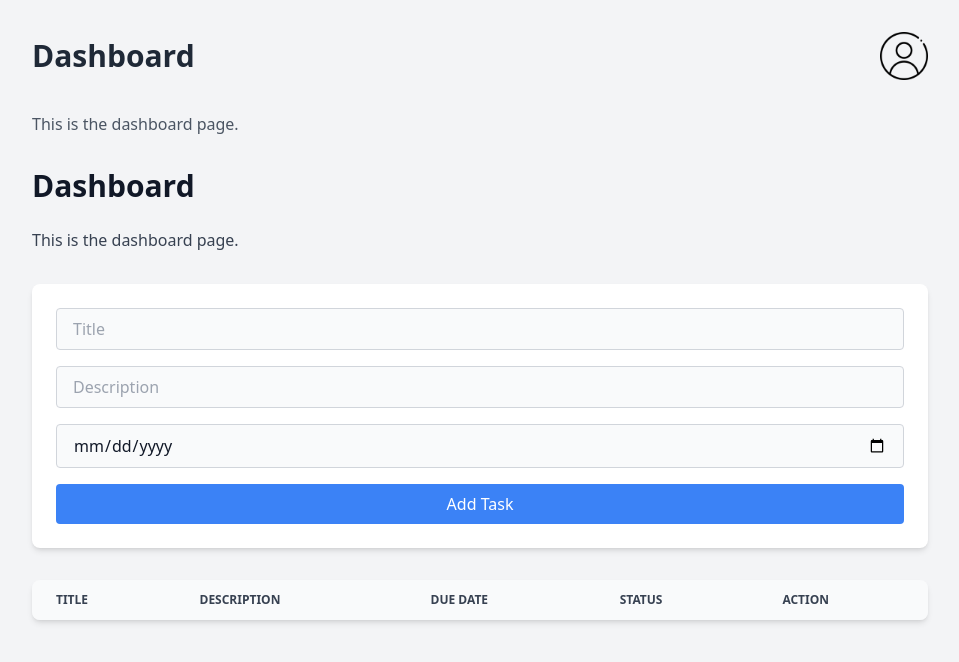
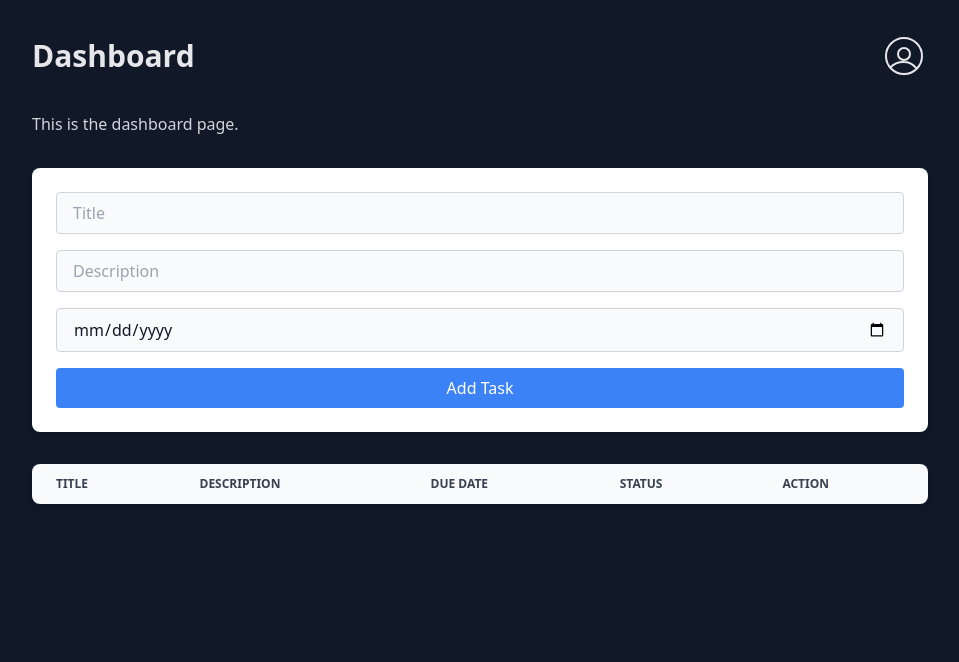
Before and after one commit to miicolas/b2-todolist-typescript, a website with bundled scripts: page views/dashboard.html in a window 1280 px wide. Shown: the whole page, without its empty margins (160-1119 px from the left). Built offline with nearby package versions, Linux system fonts and the light colour scheme; no server answers; sample sign-in values are in the browser's storage.

Commit message:
fix: color ui

```diff
--- a/src/main.ts
+++ b/src/main.ts
@@ -2,6 +2,7 @@
 import { TaskController } from "./controllers/task-controller.js";
 import { Task } from "./models/type.js";
 import { getSession } from "./utils/get-session.js";
+import { deleteToken } from "./utils/del-token.js";
 
 // Récupération du TOKEN
 const token = getSession();
--- a/views/dashboard.html
+++ b/views/dashboard.html
@@ -4,23 +4,29 @@
 <head>
     <meta charset="UTF-8">
     <meta name="viewport" content="width=device-width, initial-scale=1.0">
-   <title>Document</title>
+    <title>Dashboard</title>
     <link rel="stylesheet" href="/src/assets/css/style.css">
     <script src="https://cdn.tailwindcss.com"></script>
 </head>
-<body class="bg-gray-100 p-8">
+
+<body class="bg-gray-900 p-8">
     <div class="max-w-4xl mx-auto">
         <div class="mb-8 flex justify-between items-center gap-2">
-           <h1 class="text-3xl font-bold text-gray-800">Dashboard</h1>
+            <h1 class="text-3xl font-bold text-gray-200">Dashboard</h1>
             <div class="flex gap-4">
                 <div class="overflow-hidden flex items-center">
-                   <button id="logout-btn" class="hidden slide-out bg-blue-500 text-white px-3 py-1.5 rounded hover:bg-blue-600">Log out</button>
+                    <button id="logout-btn"
+                        class="hidden slide-out bg-blue-500 text-white px-3 py-1.5 rounded hover:bg-blue-600">Log
+                        out</button>
                 </div>
-                <img id="icon" class="cursor-pointer max-h-12" src="/src/assets/user.png" alt="icon">
+                 <!-- SVG Icon -->
+                 <svg id="icon" class="cursor-pointer max-h-12 w-12 text-gray-200 " xmlns="http://www.w3.org/2000/svg" fill="none" viewBox="0 0 24 24" stroke="currentColor">
+                    <path stroke-linecap="round" stroke-linejoin="round" stroke-width="1" d="M5.121 17.804A9.003 9.003 0 0112 15c2.21 0 4.21.896 5.879 2.804M15 11a3 3 0 11-6 0 3 3 0 016 0zM12 3a9 9 0 100 18 9 9 0 000-18z" />
+                </svg>
             </div>
         </div>
 
-       <p class="text-gray-600 mb-8">This is the dashboard page.</p>
+        <p class="text-gray-300 mb-8">This is the dashboard page.</p>
         <div class="max-w-4xl mx-auto">
             <!-- Main modal -->
             <div id="crud-modal" tabindex="-1" aria-hidden="true"
@@ -29,7 +35,8 @@
                     <!-- Modal content -->
                     <div class="relative bg-white dark:bg-gray-800 rounded-lg shadow">
                         <!-- Modal header -->
-                    <div class="flex items-center justify-between p-4 md:p-5 border-b border-gray-200 dark:border-gray-700 rounded-t">
+                        <div
+                            class="flex items-center justify-between p-4 md:p-5 border-b border-gray-200 dark:border-gray-700 rounded-t">
                             <h3 class="text-lg font-semibold text-gray-900 dark:text-gray-200">
                                 Edit Task
                             </h3>
@@ -56,7 +63,8 @@
                                 </div>
                                 <div class="col-span-2 sm:col-span-1">
                                     <label for="edit-due-date"
-                                    class="block mb-2 text-sm font-medium text-gray-900 dark:text-gray-200">Due Date</label>
+                                        class="block mb-2 text-sm font-medium text-gray-900 dark:text-gray-200">Due
+                                        Date</label>
                                     <input type="date" name="edit-due-date" id="edit-due-date"
                                         class="bg-gray-50 dark:bg-gray-700 border border-gray-300 dark:border-gray-600 text-gray-900 dark:text-gray-200 text-sm rounded-lg focus:ring-blue-500 focus:border-blue-500 block w-full p-2.5"
                                         required="">
@@ -84,11 +92,6 @@
                     </div>
                 </div>
             </div>
-
-        <h1 class="text-3xl font-bold mb-6 text-gray-900 dark:text-gray-100">Dashboard</h1>
-
-        <p class="text-gray-700 dark:text-gray-300 mb-8">This is the dashboard page.</p>
-
             <form id="task-form" class="bg-white dark:bg-gray-800 p-6 rounded-lg shadow-md mb-8">
                 <div class="space-y-4">
                     <input type="text" id="title" placeholder="Title" required
```
Also changed, not shown: dist/main.js. Lines whose indentation alone changed are shown as unchanged.
